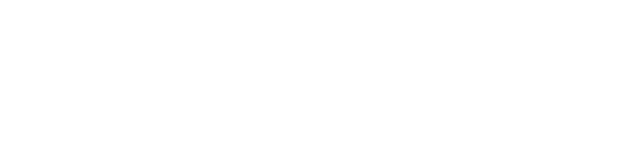
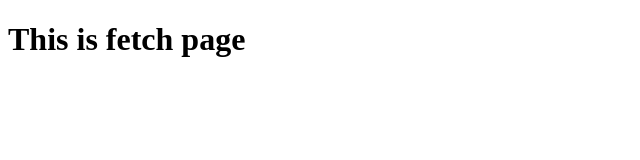
Before and after one commit to smartsusee/intern_batch, a plain HTML site: page fetch.html in a window 1280 px wide. Shown: the whole page, without its empty margins (0-640 px from the left). Drawn offline with Linux system fonts and the light colour scheme.

Commit message:
update msg

```diff
--- a/fetch.html
+++ b/fetch.html
@@ -7,7 +7,7 @@
 </head>
 <body>
 
-
+<h1>This is fetch page</h1>
 
 <script>
 
```
